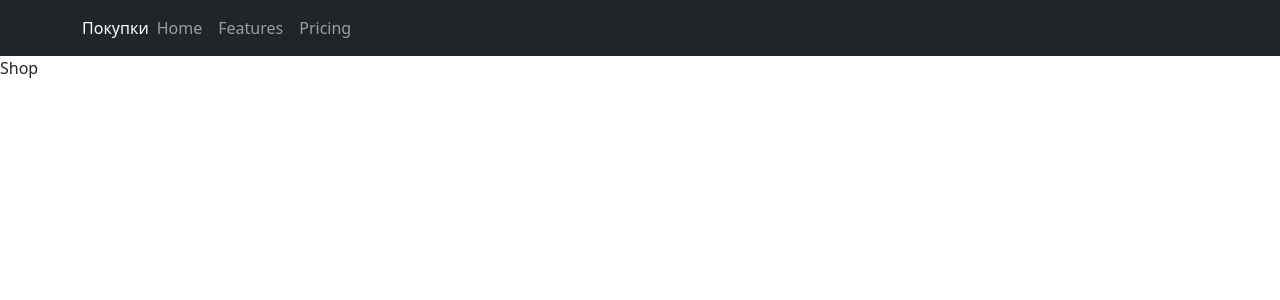
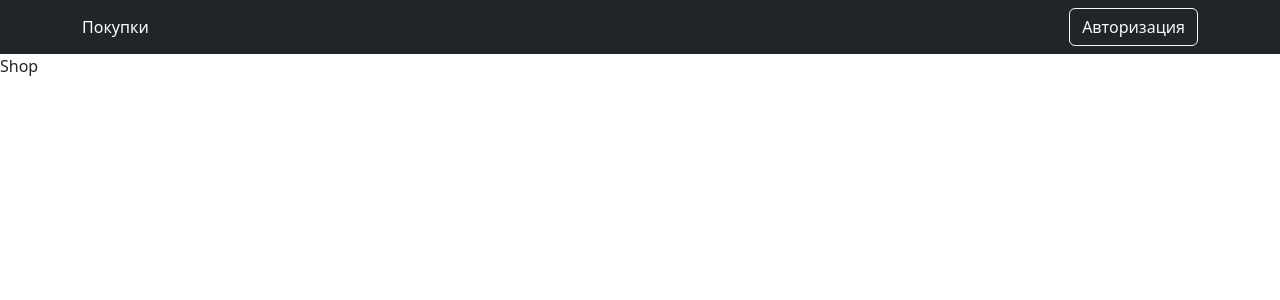
Before and after one commit to enot58/new_store, a React (Create React App) app in the folder client/: page / in a window 1280 px wide. Shown: the top 300 px of the page. Built offline with nearby package versions, Linux system fonts and the light colour scheme.

Commit message:
Changes to be committed: 	modified:   client/package-lock.json 	modified:   client/package.json 	modified:   client/src/components/NavBar.jsx

```diff
--- a/client/package.json
+++ b/client/package.json
@@ -9,6 +9,7 @@
     "axios": "^0.27.2",
     "bootstrap": "^5.2.1",
     "mobx": "^6.6.2",
+    "mobx-react-lite": "^3.4.0",
     "react": "^18.2.0",
     "react-bootstrap": "^2.5.0",
     "react-dom": "^18.2.0",
--- a/client/src/components/NavBar.jsx
+++ b/client/src/components/NavBar.jsx
@@ -1,26 +1,36 @@
 import React from "react";
 import { useContext } from "react";
 import { Context } from "..";
-import {Navbar, Container, Nav} from "react-bootstrap";
+import { Navbar, Container, Nav, Button } from "react-bootstrap";
 import { NavLink } from "react-router-dom";
 import { SHOP_ROUTE } from "../utils/consts";
-
-
-function NavBar() {
+import { observer } from "mobx-react-lite"
+const NavBar = observer(()=> {
   const { user } = useContext(Context);
 
   return (
     <Navbar bg="dark" variant="dark">
       <Container>
-        <NavLink style={{color: "white", textDecoration: "none"}} to={SHOP_ROUTE} >Покупки</NavLink>
-        <Nav className="me-auto">
-          <Nav.Link href="#home">Home</Nav.Link>
-          <Nav.Link href="#features">Features</Nav.Link>
-          <Nav.Link href="#pricing">Pricing</Nav.Link>
-        </Nav>
+        <NavLink
+          style={{ color: "white", textDecoration: "none" }}
+          to={SHOP_ROUTE}
+        >
+          Покупки
+        </NavLink>
+        {user.isAuth ? (
+          <Nav className="ml-auto" style={{color: "white"}}>
+            <Button variant={"outline-light"}>Адмиин панель</Button>
+            <Button variant={"outline-light"} style={{marginLeft: "20px"}} onClick={() => user.setIsAuth(false)}>Выйти</Button>
+          </Nav>
+        ) : (
+          <Nav className="ml-auto" style={{color: "white"}}>
+            <Button variant={"outline-light"} onClick={() => user.setIsAuth(true)}>Авторизация</Button>
+          </Nav>
+        )}
       </Container>
     </Navbar>
   );
-}
+})
+
 
 export default NavBar;
```
Also changed, not shown: 1 other file (tests, documents, lock files or other folders).
